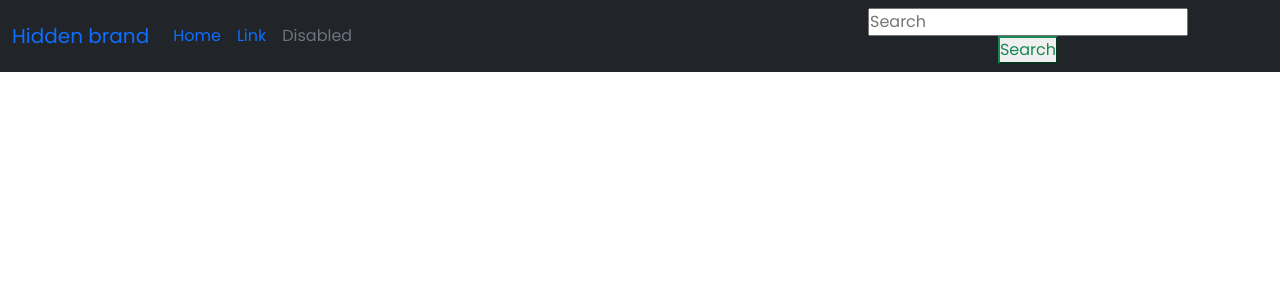
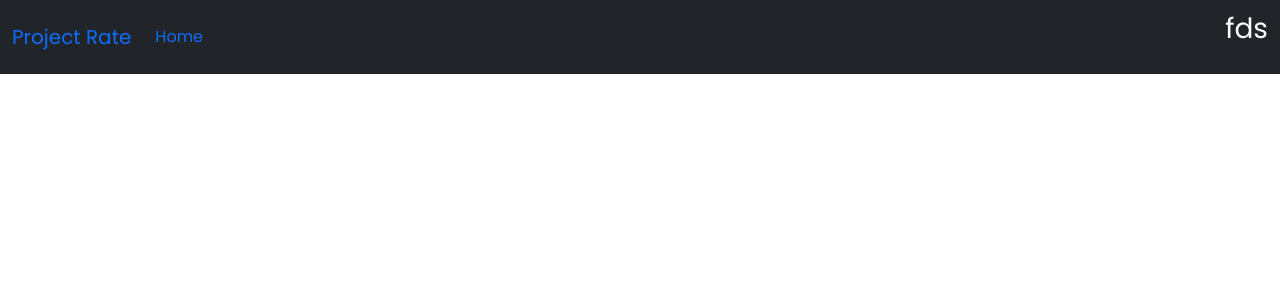
Before and after one commit to JoyChristine/Project-rate, a Django app: template app/templates/all/base.html in a window 1280 px wide. Shown: the top 300 px of the page. Run offline with Django 4.2, Linux system fonts and the light colour scheme; the template is opened without the code that fills it, so the values that code supplies are empty; parts of the project's set-up code (start-up, migrations or seed data) failed here and were passed over; some libraries are stand-ins or nearby versions.

Commit message:
remove search bar

```diff
--- a/app/templates/all/navbar.html
+++ b/app/templates/all/navbar.html
@@ -7,22 +7,26 @@
 
       </button>
       <div class="collapse navbar-collapse" id="navbarTogglerDemo01">
-        <a class="navbar-brand" href="#">Hidden brand</a>
+        <a class="navbar-brand" href="#">Project Rate</a>
         <ul class="navbar-nav me-auto mb-2 mb-lg-0">
           <li class="nav-item">
             <a class="nav-link active" aria-current="page" href="#">Home</a>
           </li>
-          <li class="nav-item">
+          <!-- <li class="nav-item">
             <a class="nav-link" href="#">Link</a>
           </li>
           <li class="nav-item">
             <a class="nav-link disabled">Disabled</a>
-          </li>
+          </li> -->
         </ul>
-        <form class="d-flex" role="search">
+        <div class="right">
+
+          <p style="color:#fff; font-size:28px;">fds</p>
+        </div>
+        <!-- <form class="d-flex" role="search">
           <input class="search" type="search" placeholder="Search" aria-label="Search">
           <button class="button btn-outline-success" type="submit">Search</button>
-        </form>
+        </form> -->
       </div>
     </div>
   </nav>
```
